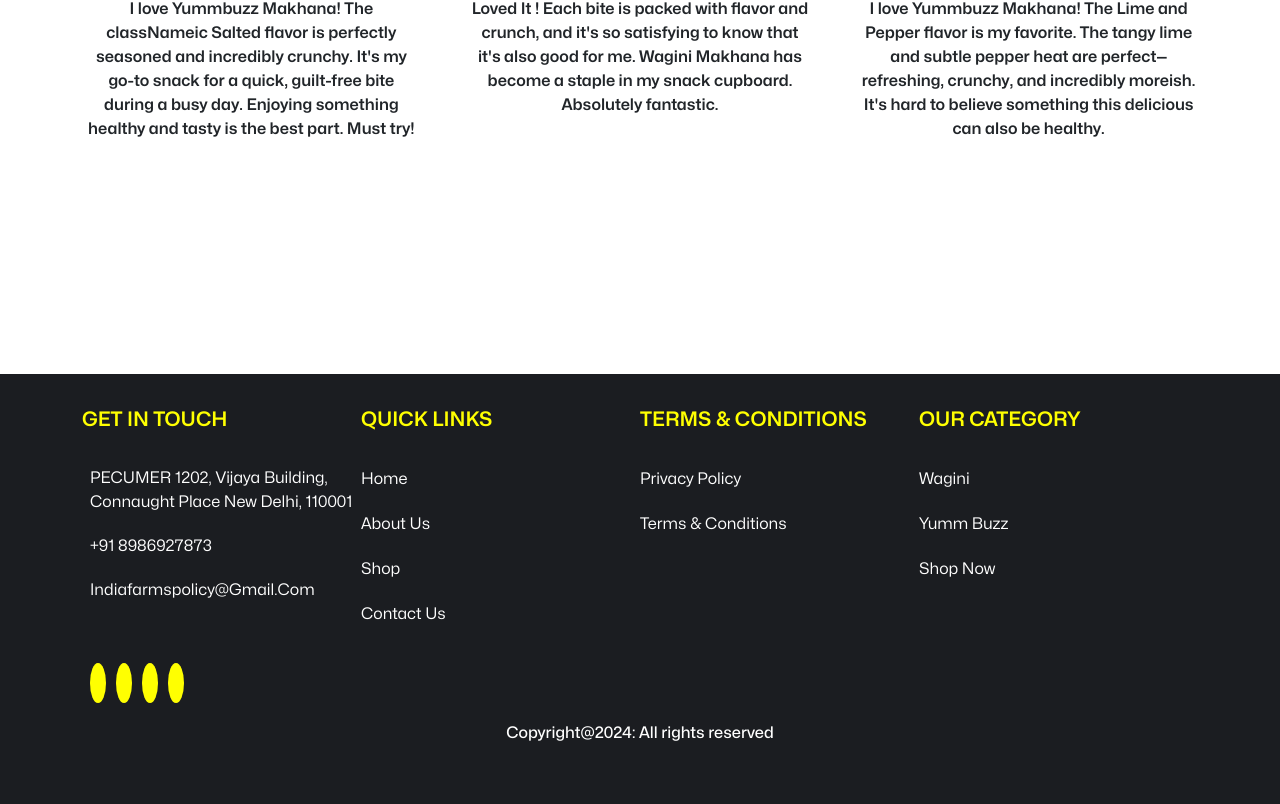
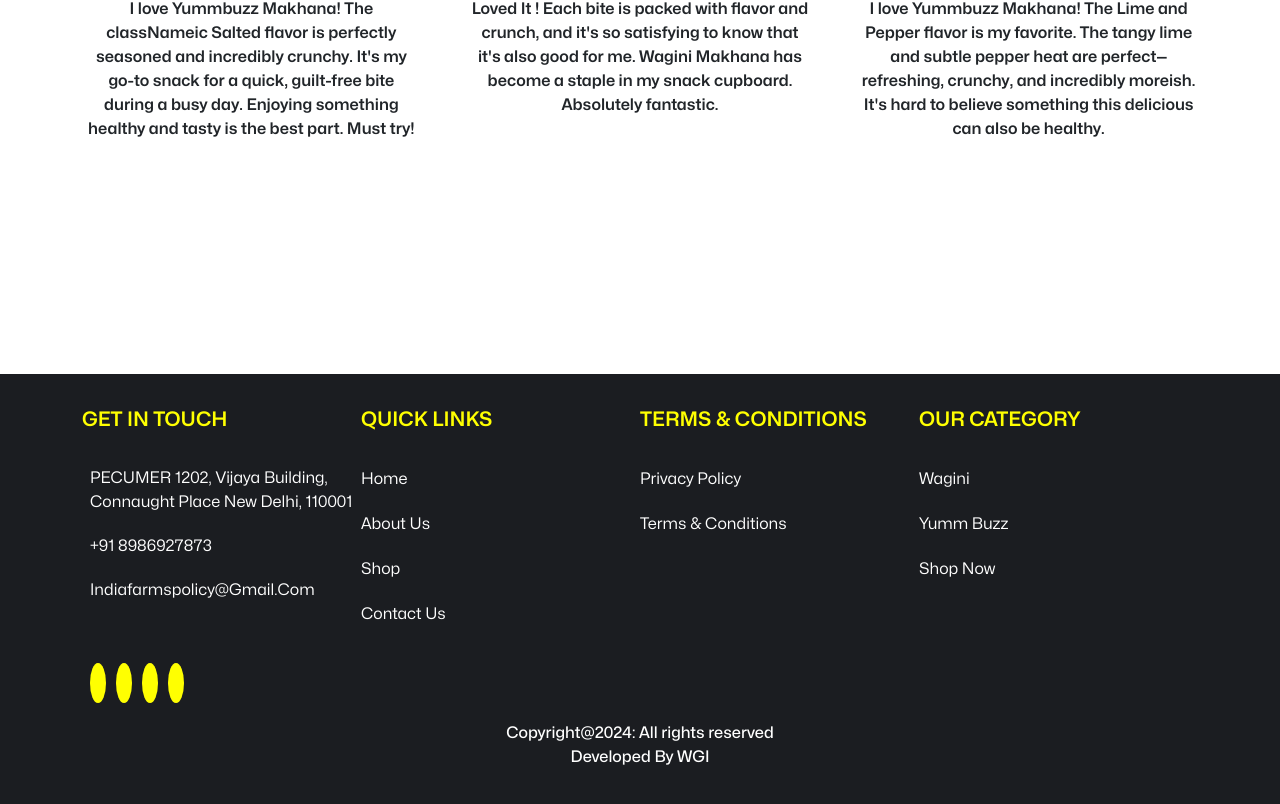
Before and after one commit to YummBuzz/makahana, a React (Vite) app in the folder frontend/: page / in a window 1280 px wide. Shown: the part 2709-3513 px from the top of the page. Built offline with nearby package versions, Linux system fonts and the light colour scheme; some icons are missing.

Commit message:
changes 4

```diff
--- a/frontend/src/App.jsx
+++ b/frontend/src/App.jsx
@@ -69,7 +69,6 @@
         <Suspense fallback={<Loading/>}>
           {/* {adminPath || isAdminLoggedIn ? null : <Navbar />} */}
     <ScrolltoTop/>
-
           <Routes>
             <Route path="/" element={<Home />} />
             <Route path="/about" element={<About />} />
--- a/frontend/src/components/user/footer/Footer.jsx
+++ b/frontend/src/components/user/footer/Footer.jsx
@@ -82,6 +82,7 @@
         <div className="row mt-3">
           <div className="col-12 copyright">
             <p>Copyright@2024: All rights reserved</p>
+            <p>Developed By WGI</p>
           </div>
         </div>
       </div>
```
